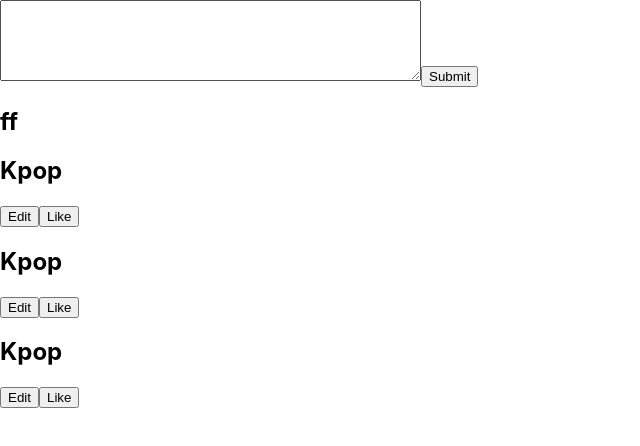
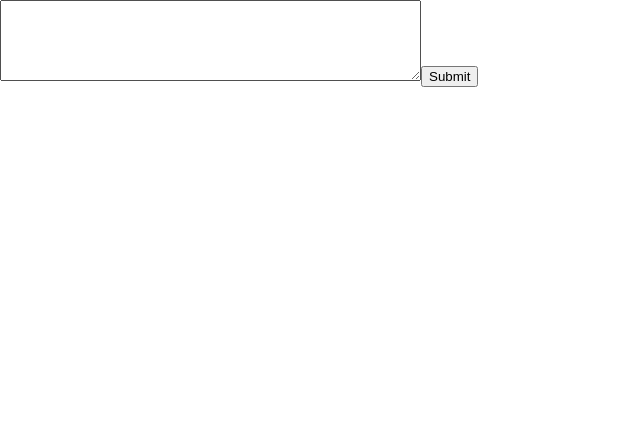
Before and after one commit to Jay890/ReactApp, a React (Create React App) app in the folder react-starter/: page / in a window 1280 px wide. Shown: the top 446 px of the page, without its empty margins (0-640 px from the left). Built offline with nearby package versions, Linux system fonts and the light colour scheme.

Commit message:
State (WIP)
Mapping over array (tweets) and creating a Tweet component for each item in array.
Has data passed down via props from app.js (that is lifted state from CreateTweet.js)

```diff
--- a/react-starter/src/components/TweetList.js
+++ b/react-starter/src/components/TweetList.js
@@ -4,10 +4,9 @@ import Tweet from "./Tweet";
 const TweetList = ({ name, tweets }) => {
   return (
     <div className="tweet-list">
-      <h2 value={tweets}>ff</h2>
-      <Tweet name={name} tweets={tweets} />
-      <Tweet name={name} tweets={tweets} />
-      <Tweet name={name} tweets={tweets} />
+      {tweets.map((tweet) => (
+        <Tweet name={name} tweets={tweet} />
+      ))}
     </div>
   );
 };
```
